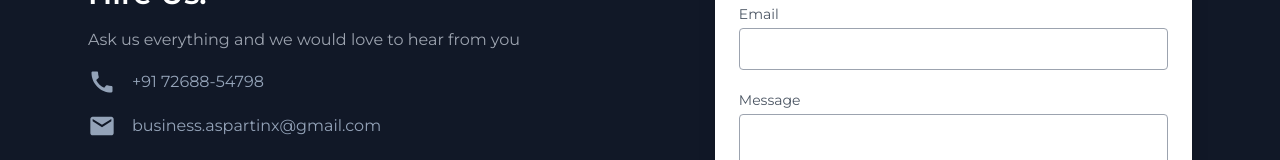
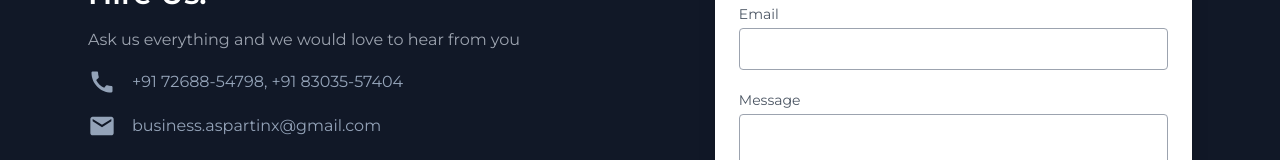
Before and after one commit to codegeekanuj/AspartinX, a React (Vite) app: page /contact in a window 1280 px wide. Shown: the part 238-398 px from the top of the page. Built offline with nearby package versions, Linux system fonts and the light colour scheme.

Commit message:
added new number in the contact page

```diff
--- a/src/pages/Contact.jsx
+++ b/src/pages/Contact.jsx
@@ -23,7 +23,7 @@ const Contact = () => {
           <div className="flex flex-col dark:text-slate-400 ">
             <div className="flex justify-left items-center gap-4 mt-4 ">
                 <MdCall size={28}/>
-                <p>+91 72688-54798</p>
+                <p>+91 72688-54798, +91 83035-57404</p>
               </div>
               <div className="flex justify-left items-center gap-4 mt-4">
                 <MdMail size={28}/>
@@ -56,7 +56,7 @@ const Contact = () => {
 
         <div className=" md:w-1/2 bg-white flex flex-col py-8 rounded-xl shadow-xl px-6 w-full ">
           <div className=" mb-4">
-            <label htmlFor="name" className="leading-7 text-sm text-gray-600">
+            <label  className="leading-7 text-sm text-gray-600">
               Name
             </label>
             <input
@@ -66,7 +66,7 @@ const Contact = () => {
             />
           </div>
           <div className="relative mb-4">
-            <label htmlFor="email" className="leading-7 text-sm text-gray-600">
+            <label className="leading-7 text-sm text-gray-600">
               Email
             </label>
             <input
@@ -76,7 +76,7 @@ const Contact = () => {
             />
           </div>
           <div className="relative mb-4">
-            <label htmlFor="message" className="leading-7 text-sm text-gray-600">
+            <label  className="leading-7 text-sm text-gray-600">
               Message
             </label>
             <textarea
```
